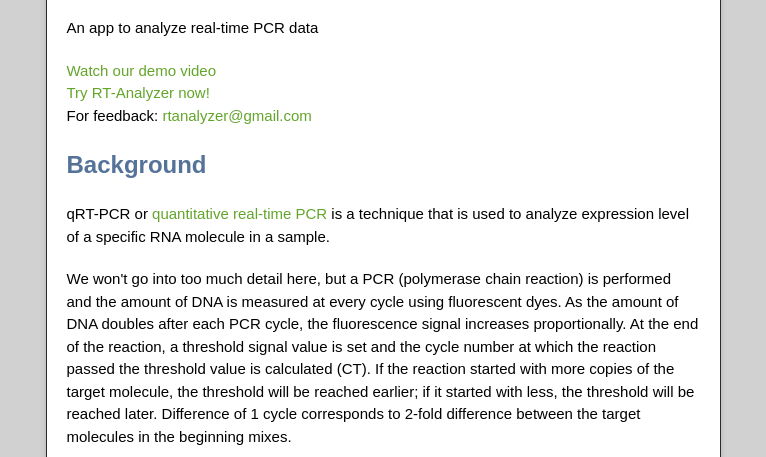
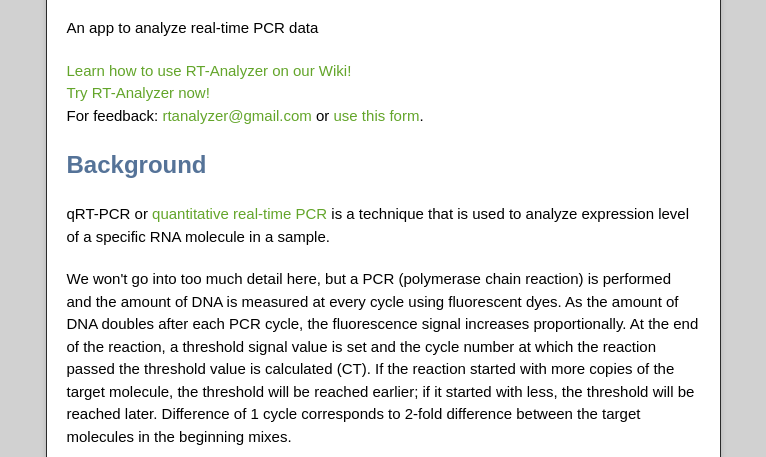
Before and after one commit to ismailoglu/RT-analyzer, a plain HTML site: page index.html in a window 1280 px wide. Shown: the part 343-800 px from the top of the page, without its empty margins (257-1023 px from the left). Drawn offline with nearby package versions, Linux system fonts and the light colour scheme.

Commit message:
Update index.html

```diff
--- a/index.html
+++ b/index.html
@@ -41,9 +41,9 @@
 
 <p>An app to analyze real-time PCR data</p>
 
-<p><a href="https://www.youtube.com/watch?v=_YxGhbOOT4w">Watch our demo video</a><br>
-<a href="http://anzol.biz/rt-analyzer-alpha-1.0/">Try RT-Analyzer now!</a><br>
-For feedback: <a href="mailto:rtanalyzer@gmail.com">rtanalyzer@gmail.com</a></p>
+<p><a href="https://github.com/ismailoglu/RT-analyzer/wiki">Learn how to use RT-Analyzer on our Wiki!</a><br>
+<a href="http://rtanalyzer.labratapps.com">Try RT-Analyzer now!</a><br>
+For feedback: <a href="mailto:rtanalyzer@gmail.com">rtanalyzer@gmail.com</a> or <a href="http://goo.gl/forms/CGd5jgcI0i">use this form</a>.</p>
 
 <h2>
 <a id="background" class="anchor" href="#background" aria-hidden="true"><span class="octicon octicon-link"></span></a>Background</h2>
```
